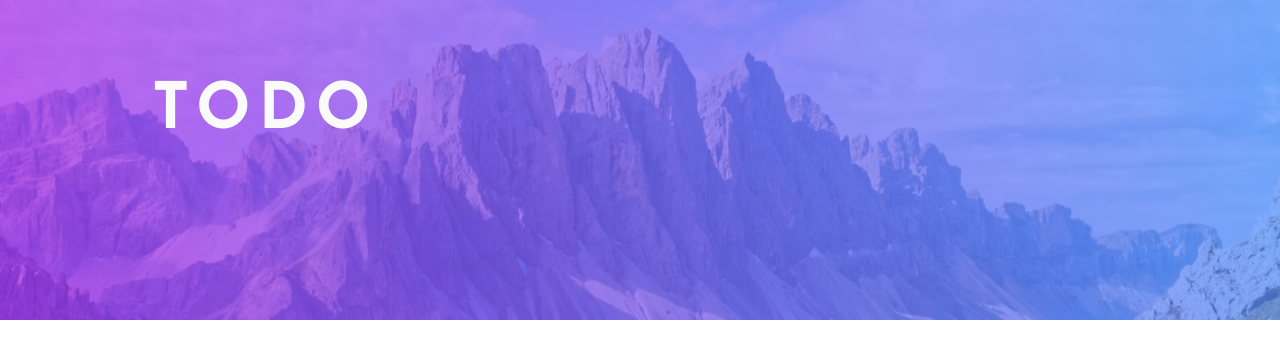
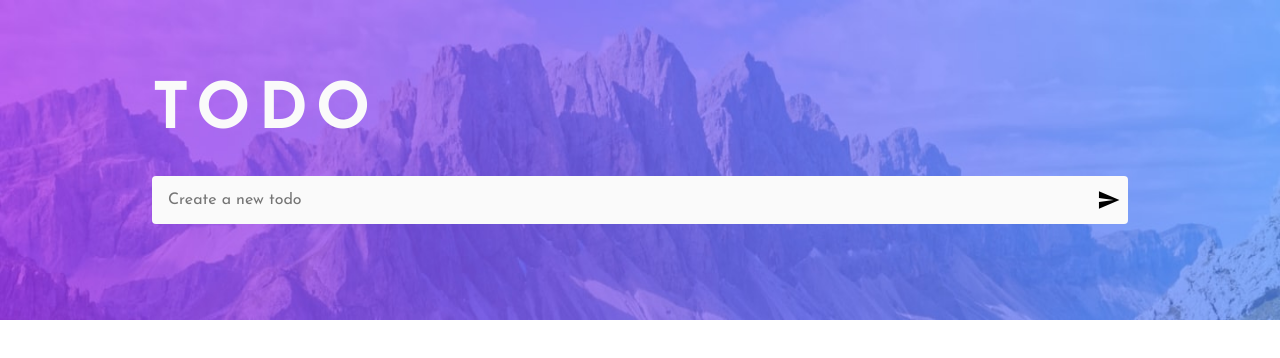
Before and after one commit to washington299/tdd-todo-app, a React (Create React App) app: page / in a window 1280 px wide. Shown: the top 358 px of the page. Built offline with nearby package versions, Linux system fonts and the light colour scheme.

Commit message:
feat: create input component

```diff
--- /dev/null
+++ b/src/components/Input/index.js
@@ -0,0 +1,26 @@
+import React, { useState } from 'react';
+import { MdSend } from 'react-icons/md';
+
+import 'components/Input/styles.scss';
+
+export const Input = () => {
+	const [inputValue, setInputValue] = useState('');
+
+	const handleSubmit = () => {
+		if (!inputValue) return;
+
+		setInputValue('');
+	};
+
+	return (
+		<div className="form">
+			<input
+				className="input form__input"
+				placeholder="Create a new todo"
+				value={inputValue}
+				onChange={e => setInputValue(e.target.value)}
+			/>
+			<MdSend className="form__send-icon" title="Form send icon" onClick={handleSubmit} />
+		</div>
+	);
+};
--- /dev/null
+++ b/src/components/Input/styles.scss
@@ -0,0 +1,22 @@
+@use '../../styles/variables/size';
+@use '../../styles/variables/colors';
+
+.form {
+	display: flex;
+	align-items: center;
+
+	margin-top: size.$size-large;
+	padding: 0 size.$size-extra-small;
+	border-radius: size.$size-extra-small / 2;
+	background-color: colors.$very-light-gray;
+}
+
+.form__input {
+	width: 100%;
+}
+
+.form__send-icon {
+	font-size: size.$size-medium;
+
+	cursor: pointer;
+}
--- a/src/components/Todo/index.js
+++ b/src/components/Todo/index.js
@@ -1,6 +1,7 @@
 import React from 'react';
 
 import { Header } from 'components/Header';
+import { Input } from 'components/Input';
 
 import 'components/Todo/styles.scss';
 
@@ -9,6 +10,7 @@ export const Todo = () => {
 		<main className="todo">
 			<div className="container">
 				<Header />
+				<Input />
 			</div>
 		</main>
 	);
```
Also changed, not shown: 1 other file (tests, documents, lock files or other folders).
